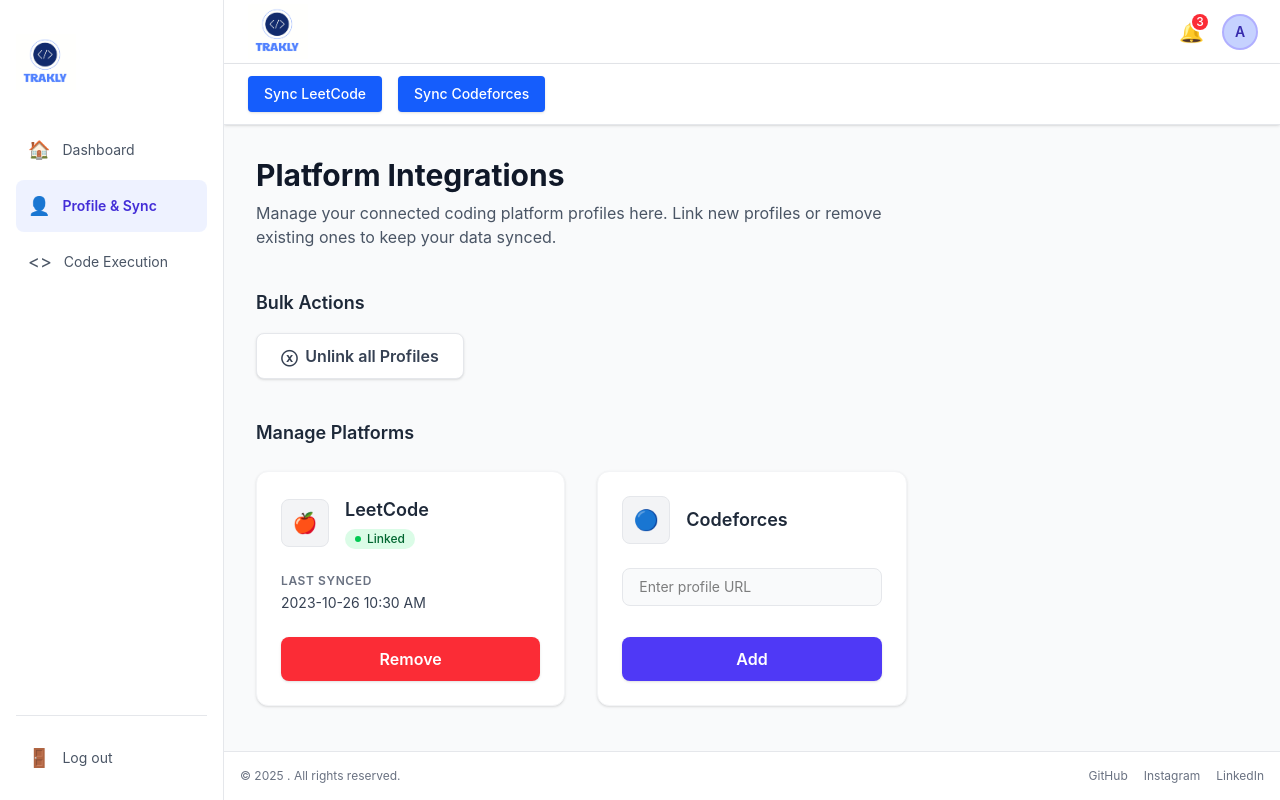
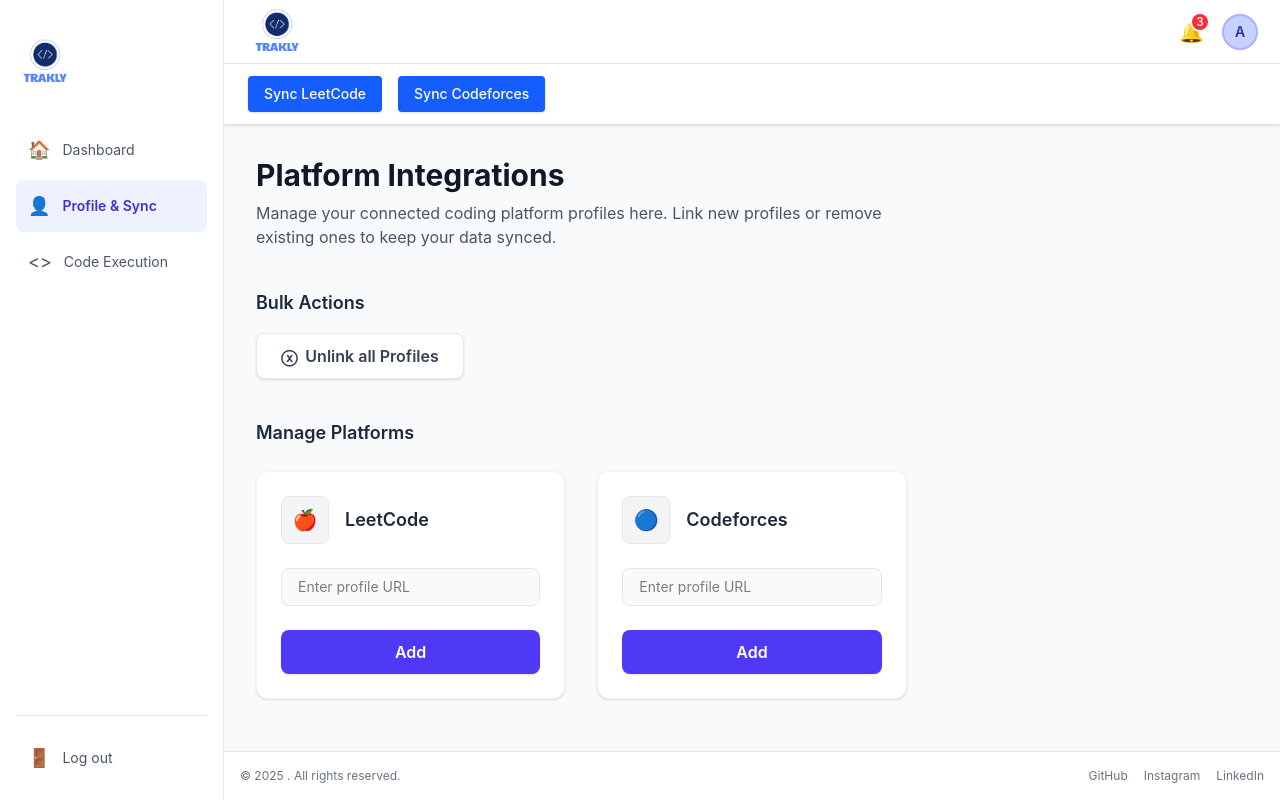
Before and after one commit to abhi-sharma-60/Trakly, a React (Vite) app in the folder Frontend/Trakly/: page /dashboard/profile-sync in a window 1280 px wide. Built offline with nearby package versions, Linux system fonts and the light colour scheme; no server answers.

Commit message:
Resolve sse connection

```diff
--- a/Frontend/Trakly/src/pages/profilesync/ProfileSync.jsx
+++ b/Frontend/Trakly/src/pages/profilesync/ProfileSync.jsx
@@ -1,15 +1,47 @@
-import React, { useState } from 'react';
+import React from 'react';
+import { useSelector, useDispatch } from 'react-redux';
 import PlatformCard from '../../components/Platform';
 
+// Import your Redux actions
+import {
+  setLeetcodeHandle,
+  setCodeforcesHandle,
+  setInitialSyncData
+} from '../../redux/profileSlice';
+
 // Make sure to define your backend URL
-const BACKEND_URL = import.meta.env.VITE_API_BASE_URL
+const BACKEND_URL = import.meta.env.VITE_API_BASE_URL;
 
 function ProfileSync() {
-  // Mock State for Platforms
-  const [platforms, setPlatforms] = useState([
-    { id: 1, name: 'LeetCode', icon: '🍎', status: 'Linked', lastSynced: '2023-10-26 10:30 AM' },
-    { id: 2, name: 'Codeforces', icon: '🔵', status: 'Not Linked', lastSynced: null },
-  ]);
+  const dispatch = useDispatch();
+
+  // Extract handles and data directly from Redux state
+  const {
+    leetcodeHandle,
+    codeforcesHandle,
+    leetcodeData,
+    codeforcesData
+  } = useSelector((state) => state.profile);
+
+  // Derive the platforms array dynamically from Redux
+  const platforms = [
+    {
+      id: 1,
+      name: 'LeetCode',
+      icon: '🍎',
+      status: (leetcodeHandle || leetcodeData) ? 'Linked' : 'Not Linked',
+      lastSynced: leetcodeData ? 'Synced' : null,
+      handle: leetcodeHandle || leetcodeData?.username || null
+    },
+    {
+      id: 2,
+      name: 'Codeforces',
+      icon: '🔵',
+      status: (codeforcesHandle || codeforcesData) ? 'Linked' : 'Not Linked',
+      lastSynced: codeforcesData ? 'Synced' : null,
+      handle: codeforcesHandle || codeforcesData?.username || null
+    },
+  ];
 
   const handleRemove = async (id) => {
     // Dummy API call for backend reference
@@ -17,68 +49,94 @@
       await fetch('https://dummyjson.com/posts/1', {
         method: 'DELETE',
       });
+      // Here you would eventually dispatch actions to clear the Redux state
+      // e.g., dispatch(clearLeetcodeData())
     } catch (err) {
       console.log('Dummy remove API failed');
     }
-
-    setPlatforms(platforms.map(p =>
-      p.id === id ? { ...p, status: 'Not Linked', lastSynced: null } : p
-    ));
   };
 
   const handleAdd = async (id, providedHandle) => {
     const platformToLink = platforms.find(p => p.id === id);
 
-    // --- LEETCODE LINKING LOGIC ---
+    // --- LEETCODE LINKING & SYNC LOGIC ---
     if (platformToLink.name === 'LeetCode') {
-      // If PlatformCard doesn't pass the handle, prompt the user for it
       const handle = providedHandle || window.prompt("Please enter your LeetCode handle:");
-
-      if (!handle) return; // Exit if the user cancels the prompt
+      if (!handle) return;
 
       try {
-        const response = await fetch(`${BACKEND_URL}/link-leetcode`, {
+        // 1. Link the account
+        const linkResponse = await fetch(`${BACKEND_URL}/link-leetcode`, {
           method: 'POST',
           headers: { 'Content-Type': 'application/json' },
-          credentials: 'include', // CRITICAL: Sends the HTTP-only token cookie to the auth middleware
+          credentials: 'include',
           body: JSON.stringify({ handle }),
         });
 
-        const data = await response.json();
+        if (linkResponse.ok) {
+          // Instantly update UI with the handle
+          dispatch(setLeetcodeHandle(handle));
+          alert("LeetCode account linked successfully! Syncing data...");
 
-        if (response.ok) {
-          // Success: Update UI
-          setPlatforms(platforms.map(p =>
-            p.id === id ? { ...p, status: 'Linked', lastSynced: 'Just now' } : p
-          ));
-          alert("LeetCode account linked successfully!");
+          // 2. Make the call to sync LeetCode data
+          const syncResponse = await fetch(`${BACKEND_URL}/sync-leetcode`, {
+            method: 'GET',
+            credentials: 'include',
+          });
+
+          if (syncResponse.ok) {
+            const syncData = await syncResponse.json();
+            // Store the newly synced data in Redux
+            dispatch(setInitialSyncData({
+              leetcode: syncData.leetcode?.data || syncData.data || syncData
+            }));
+          } else {
+             alert("Account linked, but failed to sync data immediately.");
+          }
         } else {
-          // Backend rejected it (e.g., already linked, user not found)
+          const data = await linkResponse.json();
           alert(data.message || "Failed to link LeetCode account.");
         }
       } catch (err) {
-        console.error('LeetCode link API failed:', err);
-        alert("An error occurred while linking LeetCode.");
+        console.error('LeetCode link/sync API failed:', err);
+        alert("An error occurred while linking/syncing LeetCode.");
       }
     }
-    // --- DUMMY LOGIC FOR OTHER PLATFORMS (Codeforces) ---
-    else {
+
+    // --- CODEFORCES LINKING & SYNC LOGIC ---
+    else if (platformToLink.name === 'Codeforces') {
+      const handle = providedHandle || window.prompt("Please enter your Codeforces handle:");
+      if (!handle) return;
+
       try {
-        await fetch('https://dummyjson.com/posts/add', {
+        // 1. Link the account
+        const linkResponse = await fetch(`${BACKEND_URL}/link-codeforces`, {
           method: 'POST',
           headers: { 'Content-Type': 'application/json' },
-          body: JSON.stringify({
-            platformId: id,
-            action: 'LINK_PROFILE',
-          }),
+          credentials: 'include',
+          body: JSON.stringify({ handle }),
         });
+
+        if (linkResponse.ok) {
+          // Instantly update UI with the handle
+          dispatch(setCodeforcesHandle(handle));
+          alert("Codeforces account linked! Sync queued in the background...");
+
+          // 2. Make the call to trigger Codeforces sync job
+          await fetch(`${BACKEND_URL}/sync-codeforces`, {
+            method: 'GET',
+            credentials: 'include',
+          });
+
+          // Note: Redux data update will happen via the SSE listener on the Dashboard once the worker finishes.
+        } else {
+          const data = await linkResponse.json();
+          alert(data.message || "Failed to link Codeforces account.");
+        }
       } catch (err) {
-        console.log('Dummy add API failed');
+        console.error('Codeforces link API failed:', err);
+        alert("An error occurred while linking Codeforces.");
       }
-
-      setPlatforms(platforms.map(p =>
-        p.id === id ? { ...p, status: 'Linked', lastSynced: 'Just now' } : p
-      ));
     }
   };
 
@@ -88,15 +146,10 @@
       await fetch('https://dummyjson.com/posts/2', {
         method: 'DELETE',
       });
+      // Eventual Redux reset here
     } catch (err) {
       console.log('Dummy unlink all API failed');
     }
-
-    setPlatforms(platforms.map(p => ({
-      ...p,
-      status: 'Not Linked',
-      lastSynced: null,
-    })));
   };
 
   return (
```
Also changed, not shown: Frontend/Trakly/src/pages/dashboard/Dashboard.jsx (+58 -35 lines), 1 other file (tests, documents, lock files or other folders).
